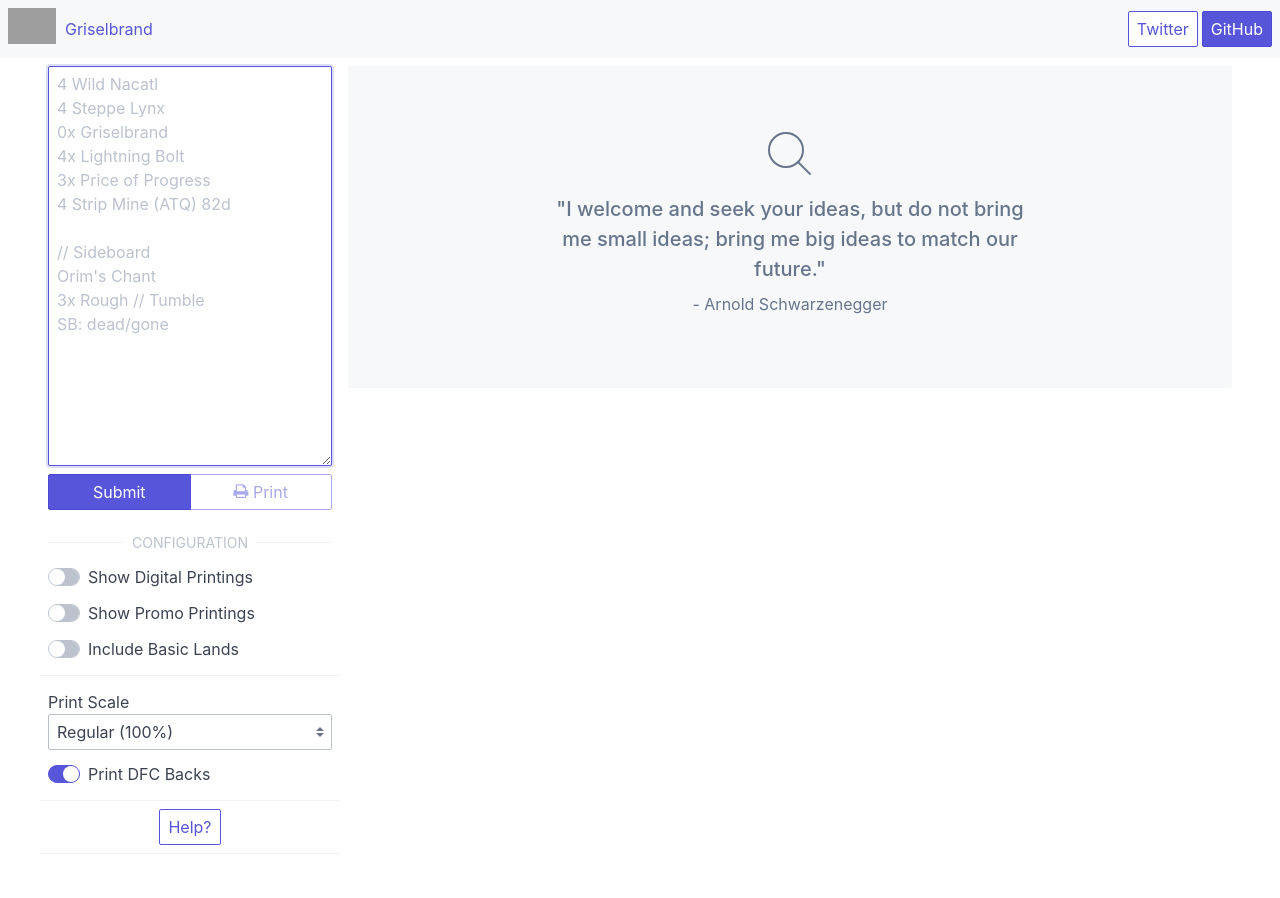
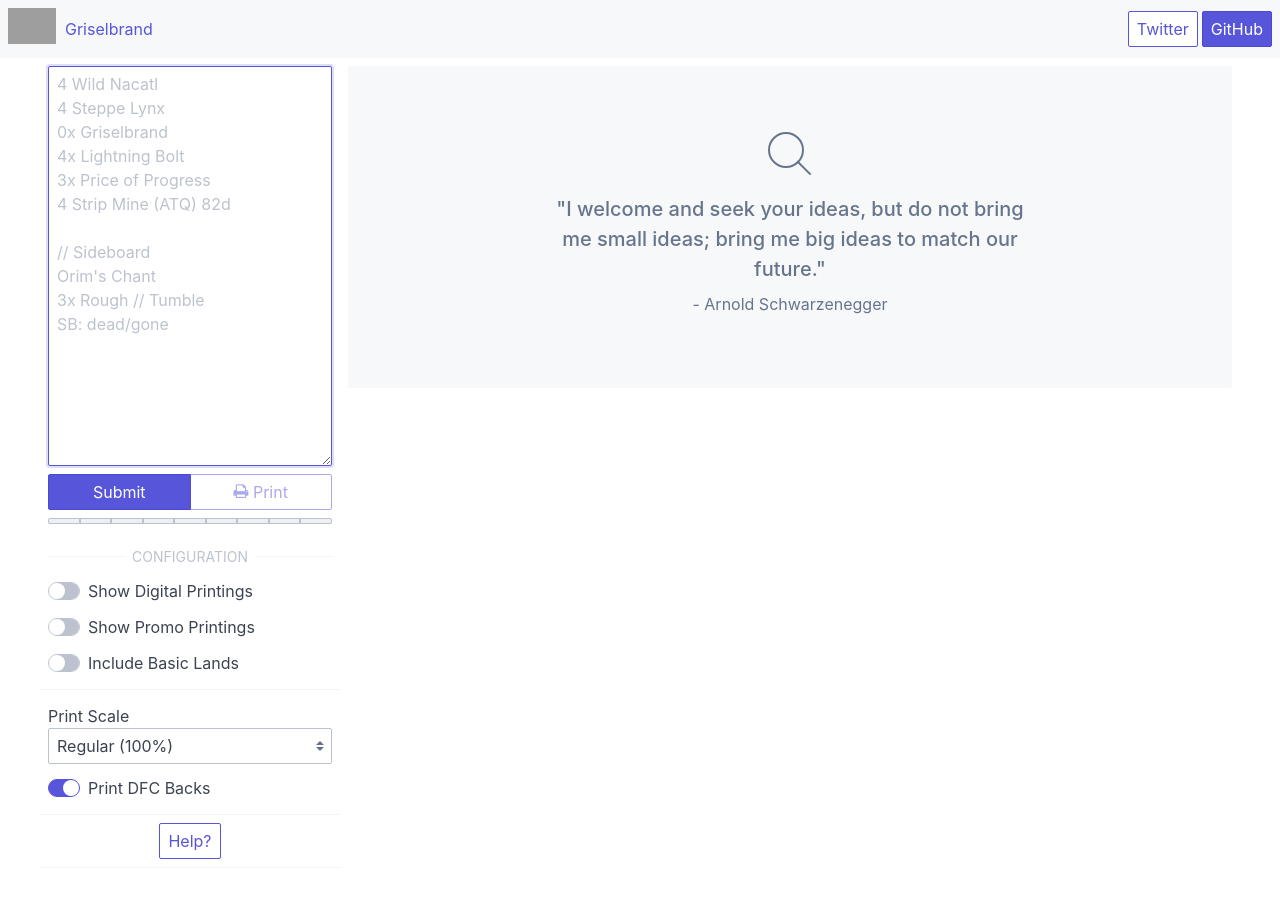
Before and after one commit to haganbmj/mtg-proxy-site, a Vue app: page / in a window 1280 px wide. Shown: the top 898 px of the page. Built offline with nearby package versions, Linux system fonts and the light colour scheme; grey boxes are pictures that could not be loaded.

Commit message:
feat: progress bar to show page consumption (#142)

```diff
--- a/src/views/ProxyPage.vue
+++ b/src/views/ProxyPage.vue
@@ -12,7 +12,15 @@
 
                     <div class="form-group btn-group btn-group-block">
                         <button id="submit-decklist" class="btn btn-primary" @click="loadCardList()">{{ cards.length ? 'Update' : 'Submit' }}</button>
-                        <button id="print" class="btn btn-block" @click="printList" :disabled="cards.length == 0"><span class="icon-print"></span> Print</button>
+                        <button id="print" class="btn btn-block tooltip" @click="printList" :disabled="cards.length == 0" :data-tooltip="`${cardCountWhenPrinting.count} of ${cardCountWhenPrinting.bound} slots consumed.\nAssuming an 8.5x11 paper size.`"><span class="icon-print"></span> Print</button>
+                    </div>
+
+                    <div class="form-group btn-group btn-group-block">
+                        <div id="slot-usage" class="bar">
+                            <template v-for="index in 9" :key="index">
+                                <div :class="`bar-item ${index <= cardCountWhenPrinting.overflow ? 'consumed' : 'unconsumed'}`" role="progressbar"></div>
+                            </template>
+                        </div>
                     </div>
 
                     <div class="spacer" style="height:0.4rem;"></div>
@@ -152,6 +160,23 @@ export default {
             sessionSetSelections: {},
         }
     },
+    computed: {
+        cardCountWhenPrinting() {
+            const count = this.cards.reduce((total, c) => {
+                return total + (c.quantity * ((this.shouldShowCard(c, 'front') ? 1 : 0) + (this.shouldShowCard(c, 'back') ? 1 : 0)));
+            }, 0);
+
+            const overflow = count % 9;
+            const bound = overflow == 0 ? count : count + (9 - count % 9);
+
+            return {
+                count,
+                overflow,
+                bound,
+                percentage: Math.round(overflow / 9 * 100),
+            };
+        },
+    },
     mounted() {
         // Trigger an immediate load of the card list + set names.
         this.loadSetList();
@@ -278,6 +303,25 @@ export default {
     top: 0.6rem;
 }
 
+#slot-usage {
+    border-collapse: collapse;
+    height: 0.3rem;
+}
+
+#slot-usage .bar-item {
+    border: 1px solid #bcc3ce;
+    border-collapse: collapse;
+    width: 11.1%;
+}
+
+#slot-usage .bar-item.consumed {
+    background: #5755d9;
+}
+
+#slot-usage .bar-item.unconsumed {
+    background: #eef0f3;
+}
+
 .card-quantity {
     font-size: 1.2rem;
     font-weight: 100;
```
